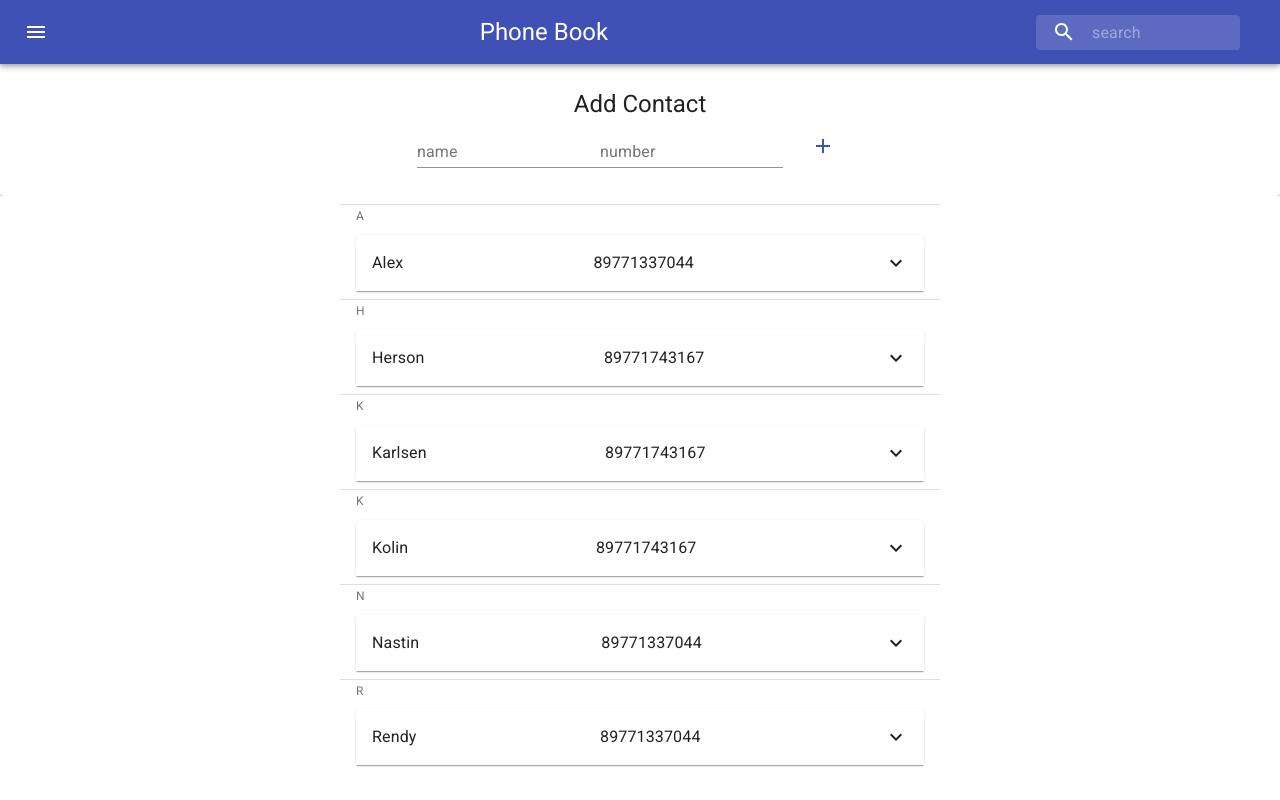
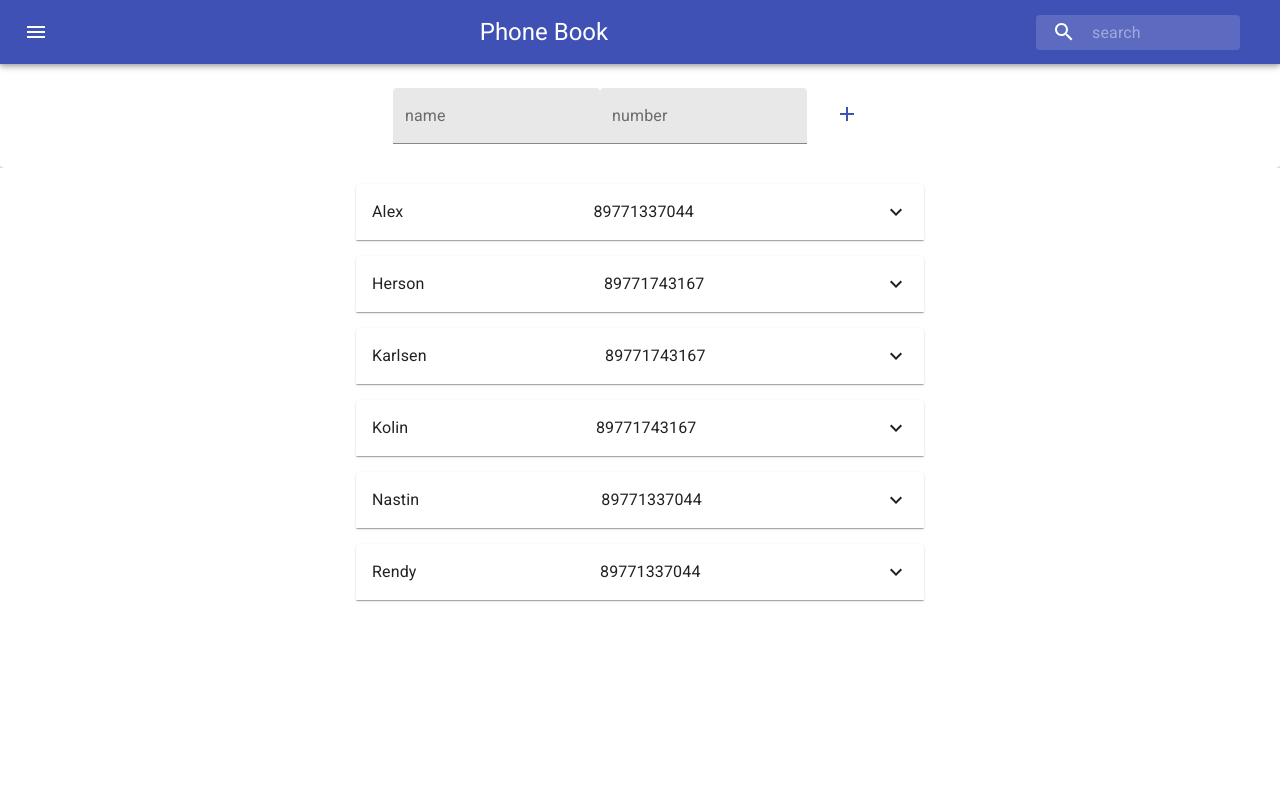
Before and after one commit to AlixMil/phonebookv2, a React (Create React App) app: page / in a window 1280 px wide. Built offline with nearby package versions, Linux system fonts and the light colour scheme.

Commit message:
fixDeleteBug

```diff
--- a/src/App.js
+++ b/src/App.js
@@ -67,8 +67,8 @@ function App() {
         const res = state.contacts.map(( { name, number, updDate } , id) => {
           if (id === index) {
             return {
-              name: nameInp,
-              number: numberInp,
+              name: nameInp[0].toUpperCase() + nameInp.slice(1),
+              number: numberInp[0].toUpperCase() + numberInp.slice(1),
               updDate: new Date()
             }
           }
@@ -89,7 +89,7 @@ function App() {
         const res = state.contacts.map(( { name, number, updDate } , id) => {
           if (id === index) {
             return {
-              name: nameInp,
+              name: nameInp[0].toUpperCase() + nameInp.slice(1),
               number: number,
               updDate: new Date()
             }
@@ -112,7 +112,7 @@ function App() {
           if (id === index) {
             return {
               name: name,
-              number: numberInp,
+              number:  numberInp[0].toUpperCase() + numberInp.slice(1),
               updDate: new Date()
             }
           }
--- a/src/components/Add/AddPaper.js
+++ b/src/components/Add/AddPaper.js
@@ -12,6 +12,9 @@ import Fab from '@material-ui/core/Fab'
 const useStyles = makeStyles(theme => ({
   root: {
     padding: theme.spacing(3, 2),
+    display: 'flex',
+    flexDirection: 'column',
+    alignItems: 'center'
   },
   fab: {
     margin: theme.spacing(1),
@@ -41,17 +44,21 @@ export default function AddPaper(props) {
   return (
     <Paper className={classes.root}>
 
-        <Typography variant="h5" component="h3">
-          Add Contact
-        </Typography>
+        {/* <Typography variant="h4" component="h3"> */}
+          {/* Add Contact */}
+        {/* </Typography> */}
         <Typography >
           <TextField
+            variant="filled"
+            autoComplete
             label='name'
             name='name'
             value={state.name}
             onChange={(e) => handleChange(e.target)}
           />
           <TextField
+            autoComplete
+            variant="filled"
             name='number'
             label='number'
             value={state.number}
--- a/src/components/ListDisplay/ListItemLogic.js
+++ b/src/components/ListDisplay/ListItemLogic.js
@@ -84,7 +84,10 @@ export default function ListItemLogic(props) {
       return (
       <Tooltip title="Delete">
         <Fab
-          onClick={() => props.delete(props.index)}
+          onClick={() => {
+            props.delete(props.index)
+            setState(state => ({ name: '', number: '', updDate: new Date(), isExpanded: !state.isExpanded}))
+          }}
           color="secondary"
           className={classes.fab}
           >
@@ -97,7 +100,9 @@ export default function ListItemLogic(props) {
 
   return (
               <>
-              <DividerLi head={props.element}/>
+              {/* <DividerLi head={props.element}/>
+             */}
+
               <ListItem className={props.classes.listItem} button>
                 <ExpansionPanel expanded={state.isExpanded} className={props.classes.listItem}>
                   <ExpansionPanelSummary onClick={() => handleExpand()}>
```
